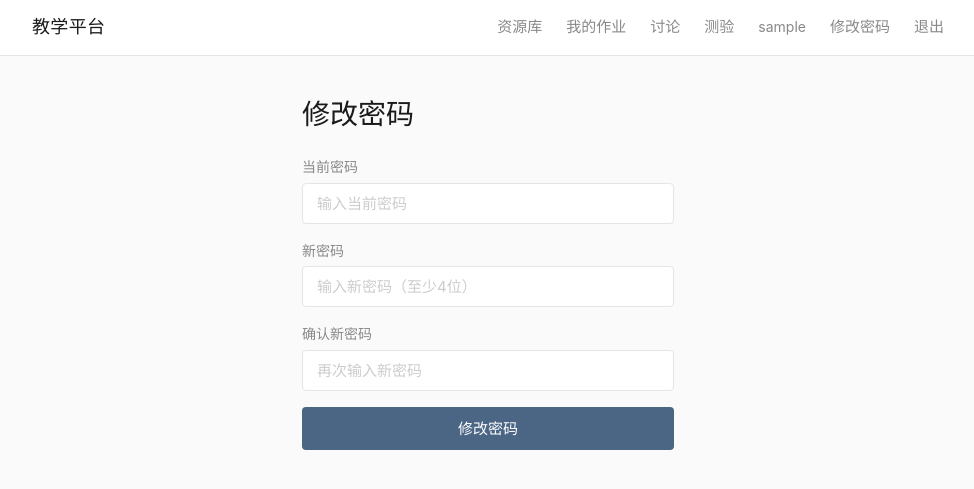
After one commit to XJH953/teaching-platform, a Django app: page /change-password/ in a window 1280 px wide. The commit adds this page. Shown: the top 489 px of the page, without its empty margins (152-1126 px from the left). Run offline with Django 5.2, Linux system fonts and the light colour scheme; the visitor is signed in with stand-in values (Sample User, id 1); some libraries are stand-ins or nearby versions.

Commit message:
feat: student self-service password change

```diff
--- /dev/null
+++ b/apps/accounts/templates/accounts/change_password.html
@@ -0,0 +1,47 @@
+{% extends 'base.html' %}
+
+{% block title %}修改密码 · 教学平台{% endblock %}
+
+{% block content %}
+<div class="container transition-fade" style="max-width: 420px;">
+
+    <h1>修改密码</h1>
+
+    {% if success %}
+        <div class="card mt-lg" style="text-align: center;">
+            <div style="font-size: 2rem; margin-bottom: var(--space-md);">✅</div>
+            <p>密码修改成功！</p>
+            <p class="text-muted mt-sm">下次登录请使用新密码。</p>
+            <a href="{% url 'dashboard' %}" class="btn btn-primary mt-lg">返回首页</a>
+        </div>
+    {% else %}
+        {% if error %}
+            <div style="color: var(--color-danger); font-size: 0.875rem; padding: var(--space-sm) var(--space-md); background: #FFF0F0; border-radius: var(--radius); margin-top: var(--space-md);">
+                {{ error }}
+            </div>
+        {% endif %}
+
+        <form method="POST" class="mt-lg">
+            {% csrf_token %}
+
+            <div class="form-group">
+                <label class="form-label">当前密码</label>
+                <input type="password" name="old_password" class="form-input" placeholder="输入当前密码" required>
+            </div>
+
+            <div class="form-group">
+                <label class="form-label">新密码</label>
+                <input type="password" name="new_password" class="form-input" placeholder="输入新密码（至少4位）" required>
+            </div>
+
+            <div class="form-group">
+                <label class="form-label">确认新密码</label>
+                <input type="password" name="new_password2" class="form-input" placeholder="再次输入新密码" required>
+            </div>
+
+            <button type="submit" class="btn btn-primary" style="width: 100%;">修改密码</button>
+        </form>
+    {% endif %}
+
+</div>
+{% endblock %}
--- a/apps/accounts/urls.py
+++ b/apps/accounts/urls.py
@@ -10,4 +10,5 @@ urlpatterns = [
     path('welcome/', views.welcome_view, name='welcome'),
     path('logout/', views.logout_view, name='logout'),
     path('reset-password/<int:student_id>/', views.reset_password_view, name='reset_password'),
+    path('change-password/', views.change_password_view, name='change_password'),
 ]
--- a/apps/accounts/views.py
+++ b/apps/accounts/views.py
@@ -122,3 +122,41 @@ def logout_view(request):
     """支持 GET 和 POST 的退出视图"""
     logout(request)
     return redirect('/')
+
+
+@login_required
+def change_password_view(request):
+    """学生/老师自行修改密码"""
+    if request.method == 'POST':
+        old_password = request.POST.get('old_password', '')
+        new_password = request.POST.get('new_password', '')
+        new_password2 = request.POST.get('new_password2', '')
+
+        user = request.user
+
+        if not user.check_password(old_password):
+            return render(request, 'accounts/change_password.html', {
+                'error': '当前密码不正确'
+            })
+
+        if len(new_password) < 4:
+            return render(request, 'accounts/change_password.html', {
+                'error': '新密码至少需要 4 位'
+            })
+
+        if new_password != new_password2:
+            return render(request, 'accounts/change_password.html', {
+                'error': '两次输入的新密码不一致'
+            })
+
+        user.set_password(new_password)
+        user.save()
+        # 重新登录以保持会话
+        from django.contrib.auth import update_session_auth_hash
+        update_session_auth_hash(request, user)
+
+        return render(request, 'accounts/change_password.html', {
+            'success': True
+        })
+
+    return render(request, 'accounts/change_password.html')
--- a/templates/base.html
+++ b/templates/base.html
@@ -37,6 +37,7 @@
                 <span class="navbar-user">
                     {{ user.profile.get_display_name }}
                 </span>
+                <a href="{% url 'accounts:change_password' %}">修改密码</a>
                 <a href="{% url 'accounts:logout' %}">退出</a>
             </div>
         </div>
```
